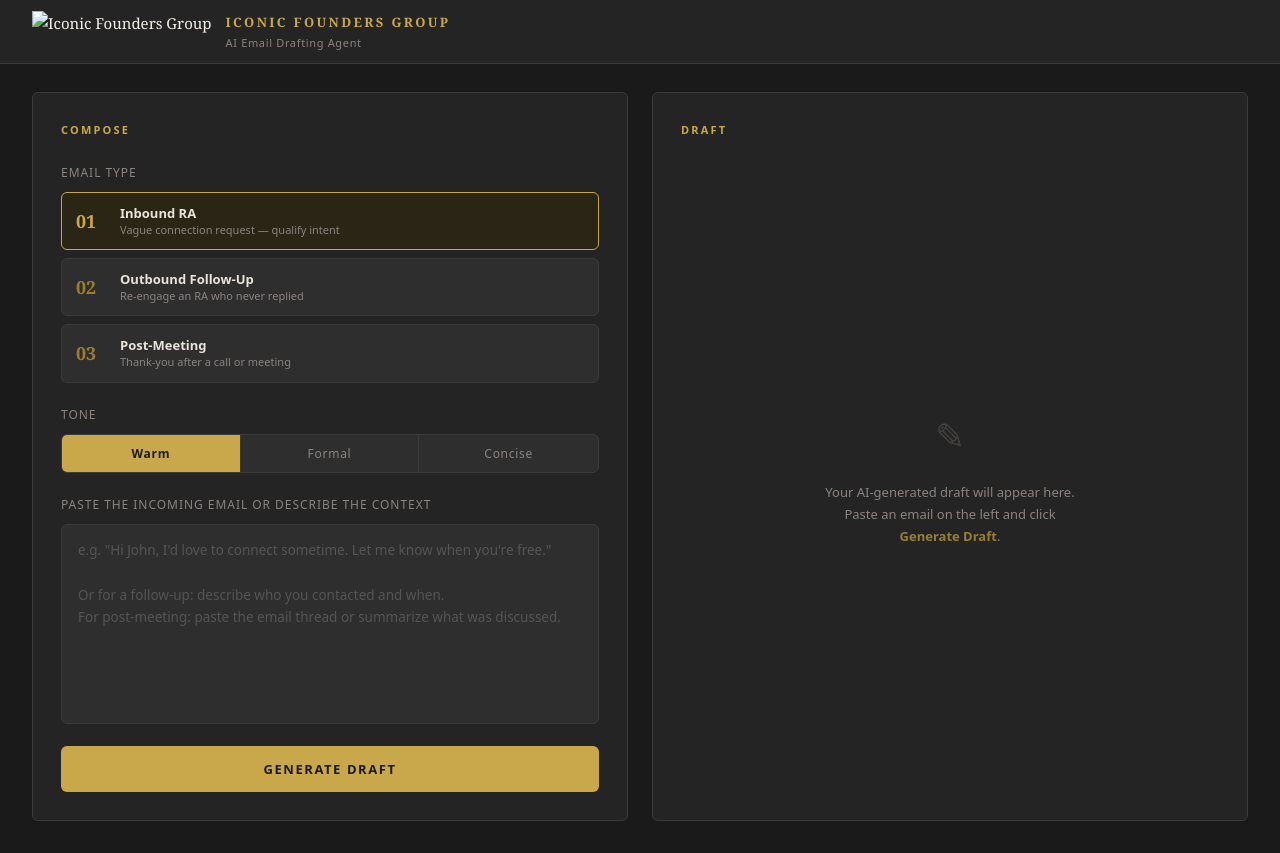
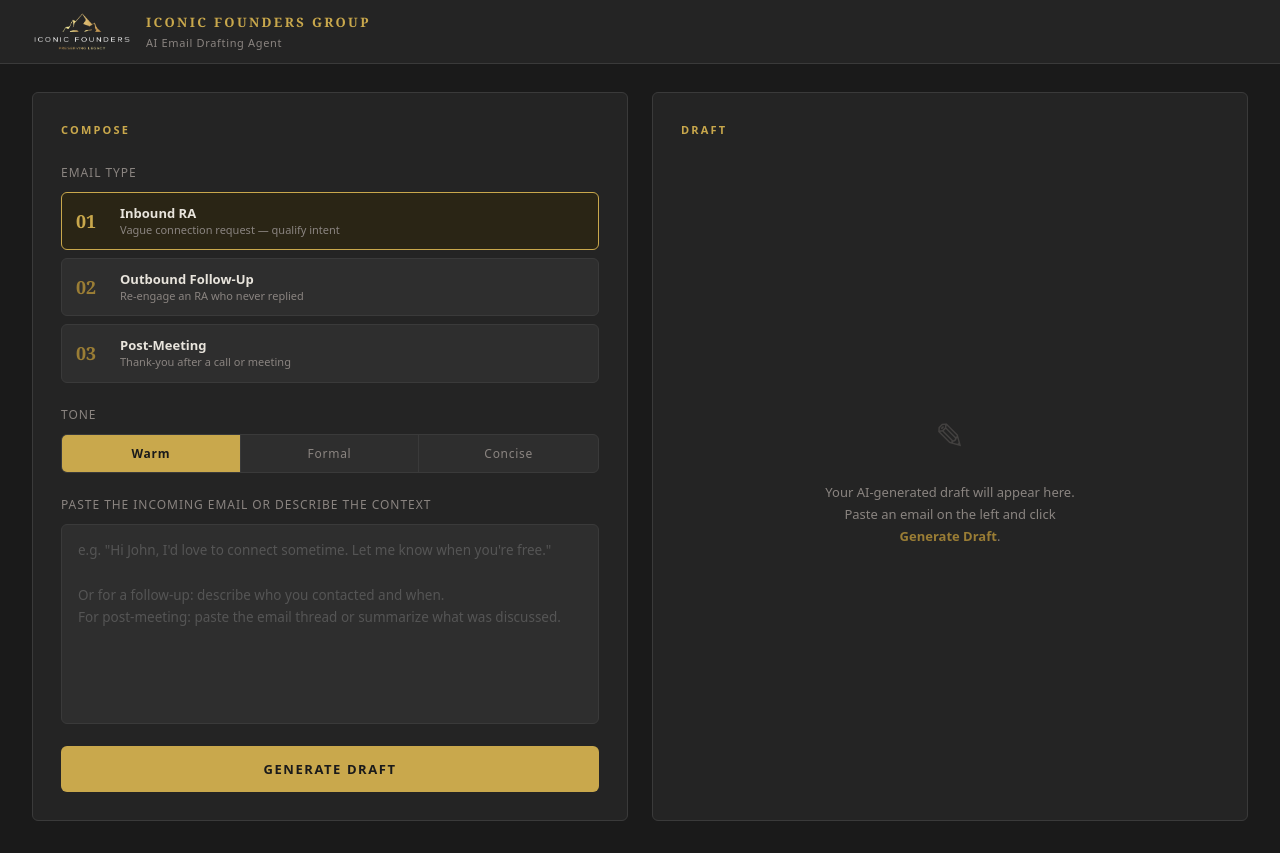
Before and after one commit to varunvsaran-wq/EmailDraftAgent, a website: page public/index.html in a window 1280 px wide. Drawn offline with Linux system fonts and the light colour scheme.

Commit message:
added logo

```diff
--- a/public/index.html
+++ b/public/index.html
@@ -10,7 +10,7 @@
   <header>
     <div class="header-inner">
       <div class="logo-block">
-        <img src="logo.png" alt="Iconic Founders Group" class="header-logo" />
+        <img src="Logo.PNG" alt="Iconic Founders Group" class="header-logo" />
         <div>
           <div class="firm-name">ICONIC FOUNDERS GROUP</div>
           <div class="firm-tagline">AI Email Drafting Agent</div>
```
Also changed, not shown: public/Logo.PNG (added).
